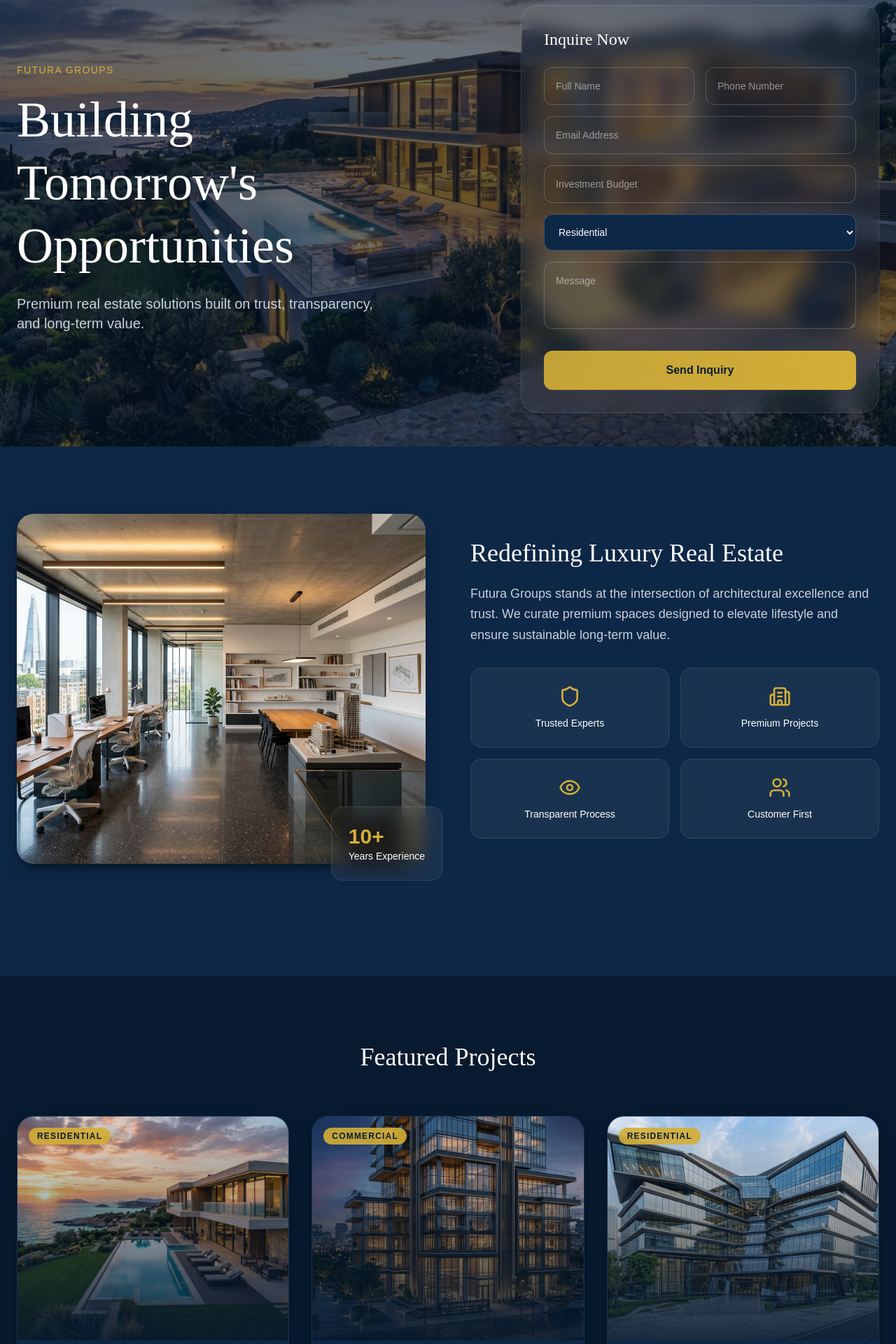
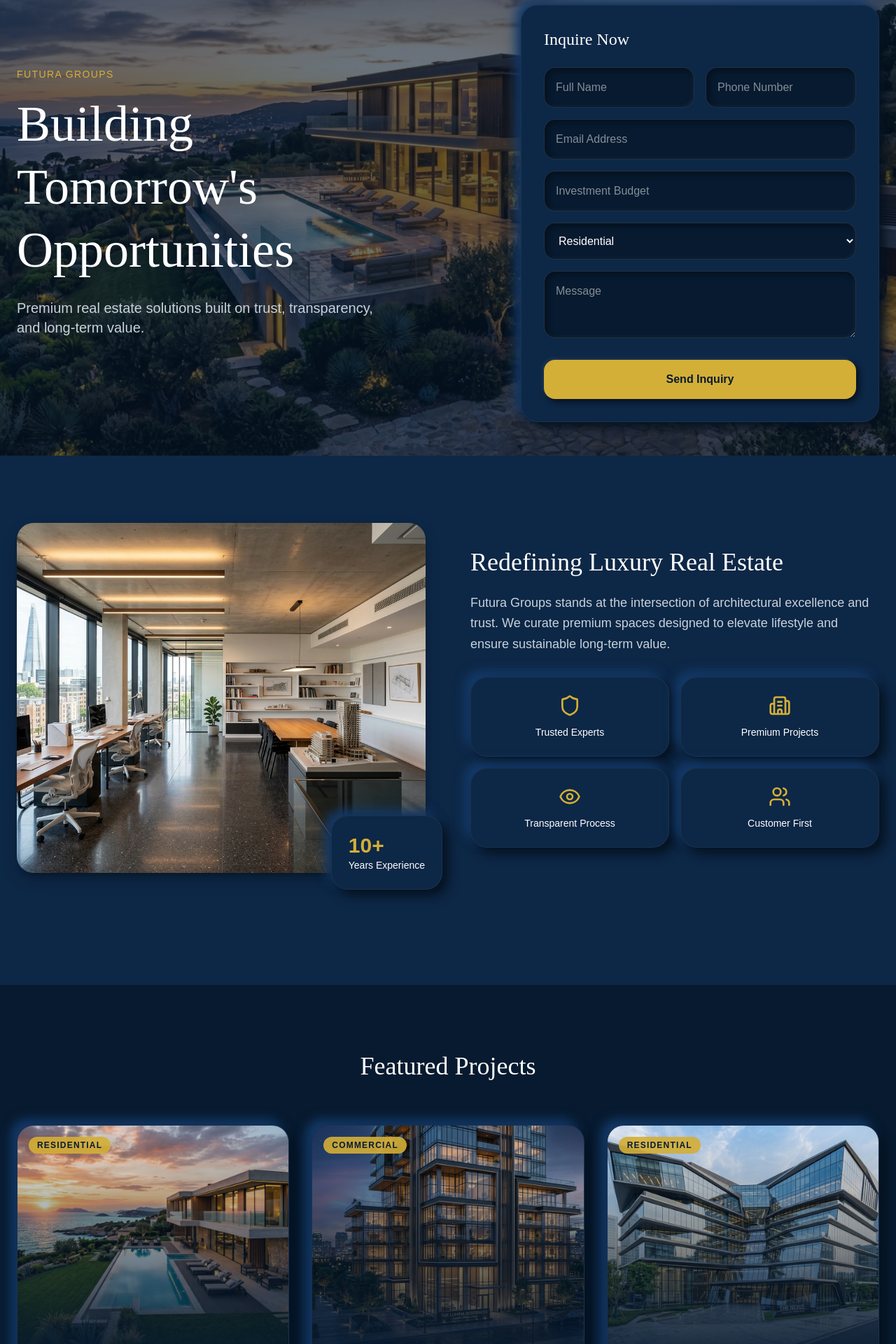
Before and after one commit to protechnicalguruji/Futura, a React (Vite) app: page / in a window 1280 px wide. Shown: the part 169-2089 px from the top of the page at 70% size. Built offline with nearby package versions, Linux system fonts and the light colour scheme.

Commit message:
style: implement neomorphic design system
Refactor component styling to use custom neomorphic utilities for cards, inputs, and buttons to enhance the visual depth and premium aesthetic of the interface.

```diff
--- a/src/components/About.tsx
+++ b/src/components/About.tsx
@@ -15,7 +15,7 @@ export default function About() {
         <div className="grid lg:grid-cols-2 gap-16 items-center mb-16">
           <div className="relative group">
             <img src="/images/about_office_interior.jpg" alt="Office Interior" className="h-[500px] w-full object-cover rounded-3xl shadow-premium" />
-            <div className="absolute -bottom-6 -right-6 glass p-6 rounded-2xl hidden md:block">
+            <div className="absolute -bottom-6 -right-6 neo-card p-6 hidden md:block">
               <div className="text-3xl font-bold text-gold">10+</div>
               <div className="text-sm">Years Experience</div>
             </div>
@@ -25,7 +25,7 @@ export default function About() {
             <p className="text-gray-light text-lg font-light leading-relaxed mb-8">Futura Groups stands at the intersection of architectural excellence and trust. We curate premium spaces designed to elevate lifestyle and ensure sustainable long-term value.</p>
             <div className="grid grid-cols-2 gap-4">
               {features.map((f, i) => (
-                <div key={i} className="glass p-6 rounded-2xl flex flex-col items-center text-center">
+                <div key={i} className="neo-card p-6 flex flex-col items-center text-center">
                   <f.icon className="w-8 h-8 text-gold mb-3" />
                   <h3 className="text-sm font-medium">{f.title}</h3>
                 </div>
--- a/src/components/Hero.tsx
+++ b/src/components/Hero.tsx
@@ -43,22 +43,22 @@ I would like to know more about your projects.`)}`;
             animate={{ opacity: 1, y: 0 }}
             transition={{ duration: 0.8, delay: 0.2 }}
             onSubmit={handleSubmit}
-            className="glass p-8 rounded-3xl w-full max-w-lg lg:ml-auto"
+            className="neo-card p-8 w-full max-w-lg lg:ml-auto"
         >
           <h3 className="font-serif text-2xl mb-6">Inquire Now</h3>
           <div className="grid grid-cols-1 sm:grid-cols-2 gap-4 mb-4">
-            <input required type="text" placeholder="Full Name" className="bg-transparent border border-white/20 p-4 rounded-xl text-sm focus:border-gold outline-none w-full" onChange={(e) => setFormData({...formData, name: e.target.value})} />
-            <input required type="text" placeholder="Phone Number" className="bg-transparent border border-white/20 p-4 rounded-xl text-sm focus:border-gold outline-none w-full" onChange={(e) => setFormData({...formData, phone: e.target.value})} />
+            <input required type="text" placeholder="Full Name" className="neo-input p-4 w-full focus:border-gold outline-none" onChange={(e) => setFormData({...formData, name: e.target.value})} />
+            <input required type="text" placeholder="Phone Number" className="neo-input p-4 w-full focus:border-gold outline-none" onChange={(e) => setFormData({...formData, phone: e.target.value})} />
           </div>
-          <input required type="email" placeholder="Email Address" className="w-full bg-transparent border border-white/20 p-4 rounded-xl text-sm mb-4 focus:border-gold outline-none" onChange={(e) => setFormData({...formData, email: e.target.value})} />
-          <input type="text" placeholder="Investment Budget" className="w-full bg-transparent border border-white/20 p-4 rounded-xl text-sm mb-4 focus:border-gold outline-none" onChange={(e) => setFormData({...formData, budget: e.target.value})} />
-          <select className="w-full bg-secondary-navy border border-white/20 p-4 rounded-xl text-sm mb-4 focus:border-gold outline-none" onChange={(e) => setFormData({...formData, interestedIn: e.target.value})}>
+          <input required type="email" placeholder="Email Address" className="neo-input w-full p-4 mb-4 focus:border-gold outline-none" onChange={(e) => setFormData({...formData, email: e.target.value})} />
+          <input type="text" placeholder="Investment Budget" className="neo-input w-full p-4 mb-4 focus:border-gold outline-none" onChange={(e) => setFormData({...formData, budget: e.target.value})} />
+          <select className="neo-input w-full p-4 mb-4 focus:border-gold outline-none" onChange={(e) => setFormData({...formData, interestedIn: e.target.value})}>
             <option>Residential</option>
             <option>Commercial</option>
             <option>Investment</option>
           </select>
-          <textarea placeholder="Message" className="w-full bg-transparent border border-white/20 p-4 rounded-xl text-sm mb-6 focus:border-gold outline-none h-24" onChange={(e) => setFormData({...formData, message: e.target.value})} />
-          <button className="w-full bg-gradient-to-r from-gold/90 to-gold text-primary-navy font-bold py-4 rounded-xl hover:shadow-lg hover:shadow-gold/20 transition-all">Send Inquiry</button>
+          <textarea placeholder="Message" className="neo-input w-full p-4 mb-6 focus:border-gold outline-none h-24" onChange={(e) => setFormData({...formData, message: e.target.value})} />
+          <button className="neo-button w-full py-4">Send Inquiry</button>
         </motion.form>
       </div>
     </section>
--- a/src/components/Projects.tsx
+++ b/src/components/Projects.tsx
@@ -16,7 +16,7 @@ export default function Projects() {
             <motion.div
               key={i}
               whileHover={{ y: -10 }}
-              className="group relative bg-secondary-navy rounded-3xl overflow-hidden shadow-premium border border-white/5 hover:border-gold/50 transition-all"
+              className="group relative neo-card overflow-hidden transition-all"
             >
               <div className="relative h-80 overflow-hidden">
                 <img src={p.image} alt={p.name} className="w-full h-full object-cover transition-transform duration-700 group-hover:scale-110" />
@@ -27,7 +27,7 @@ export default function Projects() {
                 <h3 className="text-2xl font-bold mb-2">{p.name}</h3>
                 <p className="text-gold text-sm mb-4">{p.location}</p>
                 <p className="text-gray-light font-light text-sm mb-8 leading-relaxed">{p.description}</p>
-                <button className="w-full bg-transparent border border-gold text-gold py-3 rounded-xl hover:bg-gold hover:text-primary-navy transition-all font-medium">View Project</button>
+                <button className="neo-button w-full py-3">View Project</button>
               </div>
             </motion.div>
           ))}
--- a/src/components/Reviews.tsx
+++ b/src/components/Reviews.tsx
@@ -8,7 +8,7 @@ export function Reviews() {
         <h2 className="font-serif text-4xl mb-16 text-center">Client Experiences</h2>
         <div className="grid md:grid-cols-3 gap-8">
           {[1, 2, 3].map((i) => (
-            <div key={i} className="glass p-8 rounded-3xl">
+            <div key={i} className="neo-card p-8">
               <div className="flex items-center gap-4 mb-6">
                 <img src="/images/reviewer_avatar_1.jpg" alt="Reviewer" className="w-12 h-12 rounded-full object-cover" />
                 <div>
@@ -29,7 +29,7 @@ export function Contact() {
   return (
     <section id="contact" className="py-24">
       <div className="max-w-7xl mx-auto px-6 grid lg:grid-cols-2 gap-16">
-        <motion.div className="glass p-10 rounded-3xl">
+        <motion.div className="neo-card p-10">
           <h2 className="font-serif text-4xl mb-8">Let's Build Something Great</h2>
           <div className="space-y-6 mb-10">
             <div className="flex items-center gap-4 text-gray-light"><Phone className="text-gold" /> +91 7224935780</div>
@@ -43,7 +43,7 @@ export function Contact() {
             <a href="https://wa.me/917224935780" className="p-4 bg-green-600 rounded-full hover:scale-110 transition-transform"><MessageCircle size={20} /></a>
           </div>
         </motion.div>
-        <div className="h-full min-h-[400px] glass rounded-3xl overflow-hidden">
+        <div className="h-full min-h-[400px] neo-card overflow-hidden">
            {/* Placeholder for map */}
            <div className="w-full h-full flex items-center justify-center text-gray-light">Google Maps Location</div>
         </div>
--- a/src/index.css
+++ b/src/index.css
@@ -23,3 +23,13 @@ body {
   backdrop-filter: blur(12px);
   border: var(--glass-border);
 }
+
+.neo-card {
+  @apply bg-[#0D2746] shadow-[8px_8px_16px_#05111e,-8px_-8px_16px_#153d6e] border border-white/5 rounded-[24px];
+}
+.neo-input {
+  @apply bg-[#071A2F] shadow-[inset_4px_4px_8px_#05111e,inset_-2px_-2px_5px_rgba(255,255,255,0.05)] border border-white/10 rounded-[16px];
+}
+.neo-button {
+  @apply bg-gold text-primary-navy font-bold shadow-[4px_4px_8px_#05111e,-2px_-2px_5px_rgba(255,255,255,0.1)] rounded-[16px] transition-all hover:shadow-[inset_4px_4px_8px_rgba(0,0,0,0.3)];
+}
```
